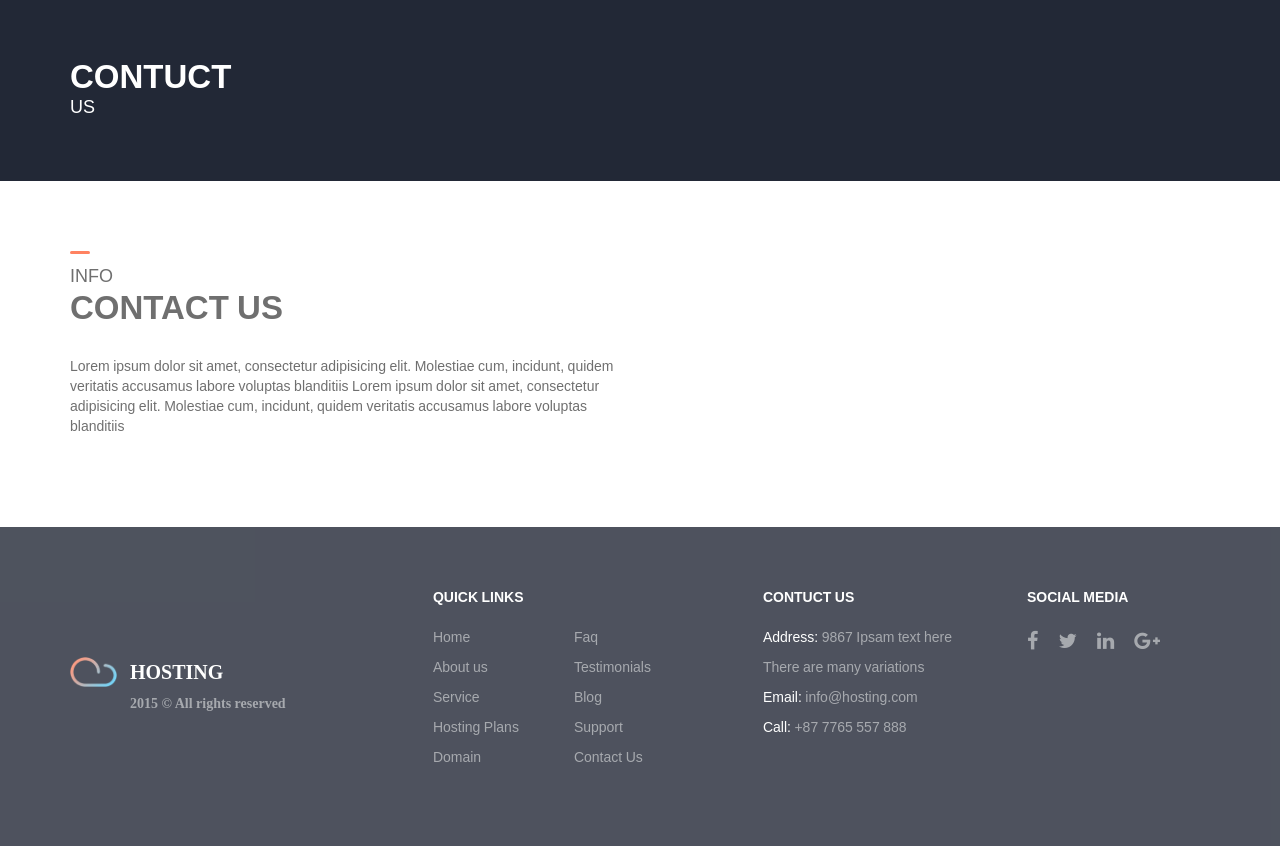
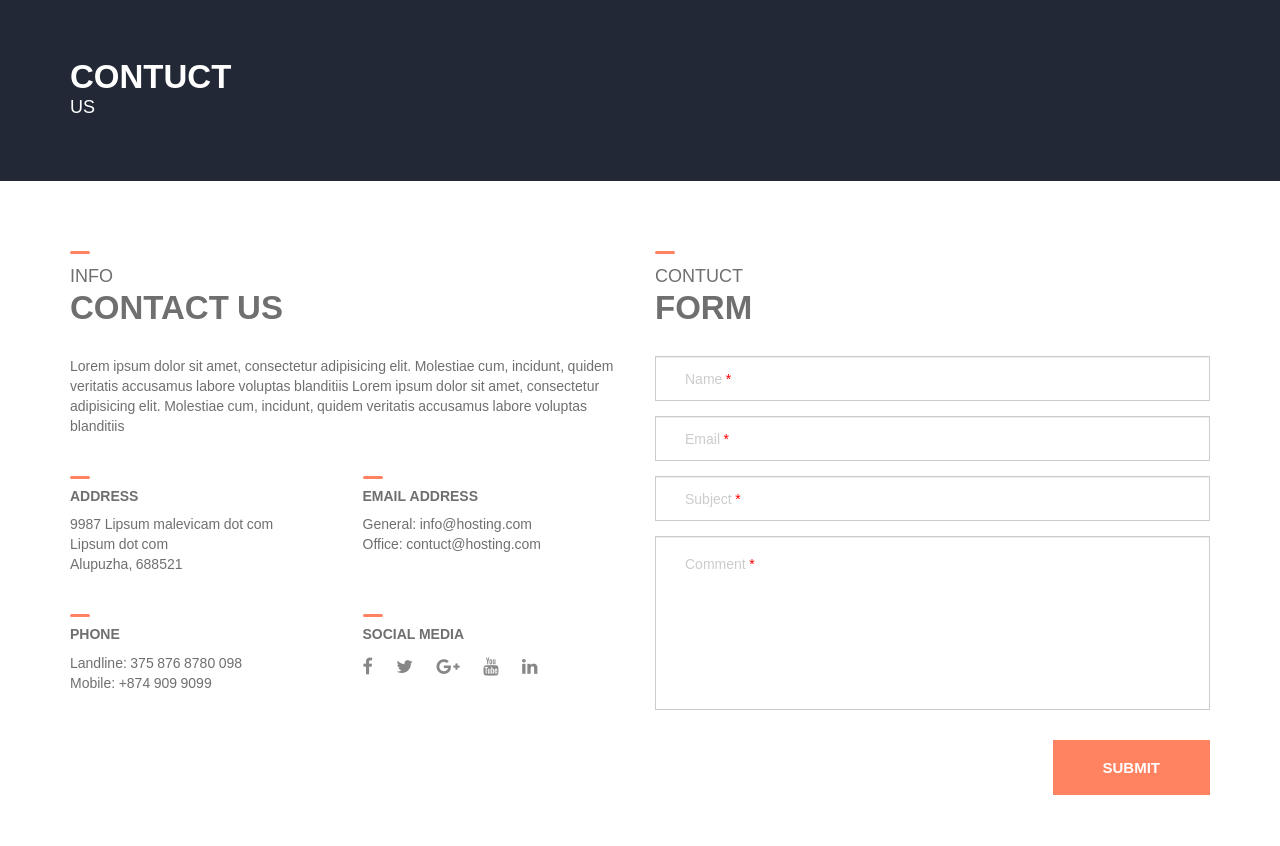
Before and after one commit to puh50/Bootstrap-3-site, a PHP site: page /Contuct-Us.html in a window 1280 px wide. Shown: the part 161-1007 px from the top of the page. Run offline with PHP 8.4, Linux system fonts and the light colour scheme.

Commit message:
site is finished

```diff
--- a/Site/Contuct-Us.html
+++ b/Site/Contuct-Us.html
@@ -10,9 +10,8 @@
     <link rel="stylesheet" href="css/slick.css">
     <link rel="stylesheet" href="select2/css/select2.css">
     <link rel="stylesheet" href="css/style.css">
-    <link rel="stylesheet" href="css/hosting-plans.css">
     <link rel="stylesheet" href="css/faq.css">
-    <link rel="stylesheet" href="css/support.css">
+    <link rel="stylesheet" href="css/contuct-us.css">
 </head>
 <body>
 
@@ -83,12 +82,12 @@
             </div>
         </section>
 
-<!--Support Center form-->
+<!--Contuct Us Info-->
 
         <section id="support-center">
             <div class="container">
                 <div class="row">
-                    <div class="title-block margined-bottom col-xs-6">
+                    <div class="margined-bottom col-sm-12 col-md-6">
                         <div class="title-block margined-bottom">
                             <div class="stick-block">
                                 <div class="stick"></div>
@@ -96,16 +95,93 @@
                             <p class="uppercase-title title-block-p opacity-7">Info</p>
                             <h4 class="uppercase-title title-block-h4 opacity-7">Contact Us</h4>
                         </div>
-                        <p class="opacity-7">Lorem ipsum dolor sit amet, consectetur adipisicing elit. Molestiae cum, incidunt, quidem veritatis accusamus labore voluptas blanditiis Lorem ipsum dolor sit amet, consectetur adipisicing elit. Molestiae cum, incidunt, quidem veritatis accusamus labore voluptas blanditiis</p>
+                        <p class="opacity-7 margined-bottom">Lorem ipsum dolor sit amet, consectetur adipisicing elit. Molestiae cum, incidunt, quidem veritatis accusamus labore voluptas blanditiis Lorem ipsum dolor sit amet, consectetur adipisicing elit. Molestiae cum, incidunt, quidem veritatis accusamus labore voluptas blanditiis</p>
+                        <div class="row margined-bottom">
+                            <div class="info-block address col-xs-6">
+                                <div class="stick-block">
+                                    <div class="stick"></div>
+                                </div>
+                                <h5 class="uppercase-bold-title contuct-description-title opacity-7">Address</h5>
+                                <p class="opacity-7">9987 Lipsum malevicam dot com</p>
+                                <p class="opacity-7">Lipsum dot com</p>
+                                <p class="opacity-7">Alupuzha, 688521</p>
+                            </div>
+                            <div class="info-block email-address col-xs-6">
+                                <div class="stick-block">
+                                    <div class="stick"></div>
+                                </div>
+                                <h5 class="uppercase-bold-title contuct-description-title opacity-7">Email Address</h5>
+                                <p class="opacity-7">General: info@hosting.com</p>
+                                <p class="opacity-7">Office: contuct@hosting.com</p>
+                            </div>
+                        </div>
                         <div class="row">
-                            <div class="info-block col-xs-6">
-
+                            <div class="info-block phone col-xs-6">
+                                <div class="stick-block">
+                                    <div class="stick"></div>
+                                </div>
+                                <h5 class="uppercase-bold-title contuct-description-title opacity-7">Phone</h5>
+                                <p class="opacity-7">Landline: 375 876 8780 098</p>
+                                <p class="opacity-7">Mobile: +874 909 9099</p>
                             </div>
+                            <div class="info-block social-media col-xs-6">
+                                <div class="stick-block">
+                                    <div class="stick"></div>
+                                </div>
+                                <h5 class="uppercase-bold-title contuct-description-title opacity-7">Social Media</h5>
+                                <div class="socials">
+                                    <a href="#" class="fa fa-facebook social-icon opacity-5"></a>
+                                    <a href="#" class="fa fa-twitter social-icon opacity-5"></a>
+                                    <a href="#" class="fa fa-google-plus social-icon opacity-5"></a>
+                                    <a href="#" class="fa fa-youtube social-icon opacity-5"></a>
+                                    <a href="#" class="fa fa-linkedin social-icon opacity-5"></a>
+                                </div>
+                            </div>
+                        </div>
+                    </div>
+                    <div class="col-sm-12 col-md-6">
+                        <div class="title-block margined-bottom">
+                            <div class="stick-block">
+                                <div class="stick"></div>
+                            </div>
+                            <p class="uppercase-title title-block-p opacity-7">Contuct</p>
+                            <h4 class="uppercase-title title-block-h4 opacity-7">Form</h4>
+                        </div>
+                        <div class="row">
+                            <form>
+                                <div class="col-xs-12 content">
+                                    <input type="text" class="form-control your-questions-input" required>
+                                    <div class="placeholder">Name <span class="red">*</span></div>
+                                </div>
+                                <div class="col-sm-12 content">
+                                    <input type="email" class="form-control your-questions-input" required>
+                                    <div class="placeholder">Email <span class="red">*</span></div>
+                                </div>
+                                <div class="col-sm-12 content">
+                                    <input type="text" class="form-control your-questions-input" required>
+                                    <div class="placeholder">Subject <span class="red">*</span></div>
+                                </div>
+                                <div class="col-sm-12 content">
+                                    <textarea rows="8" class="form-control faq-text-area margined-bottom" required></textarea>
+                                    <div class="placeholder placeholder-area">Comment <span class="red">*</span></div>
+                                </div>
+                                <div class="button-block button-block-submit-questions col-xs-12">
+                                    <button type="submit" class="btn btn-default button button-submit-questions pull-right">Submit</button>
+                                </div>
+                            </form>
                         </div>
                     </div>
                 </div>
             </div>
         </section>
+
+<!-- Map -->
+
+<section id="map">
+    <div class="map">
+        <iframe src="https://www.google.com/maps/embed?pb=!1m14!1m12!1m3!1d45752457.7286575!2d57.791170403480294!3d45.580323518412726!2m3!1f0!2f0!3f0!3m2!1i1024!2i768!4f13.1!5e0!3m2!1sru!2sby!4v1539003659896" width="100%" height="450" frameborder="0" style="border:0" allowfullscreen></iframe>
+    </div>
+</section>
 
 <!--Footer-->
 
--- a/Site/css/contuct-us.css
+++ b/Site/css/contuct-us.css
@@ -0,0 +1,26 @@
+/* Contuct Us info */
+
+.contuct-description-title {
+    margin-bottom: 10px;
+}
+.socials .fa {
+    color: #111;
+}
+.socials a {
+    font-size: 18px;
+    padding-left: 0;
+    padding-right: 5px;
+}
+.form-control {
+    height: 45px;
+}
+
+@media screen and (max-width: 500px) {
+    .address, .phone {
+        width: 100%;
+        margin-bottom: 20px;
+    }
+    .email-address, .social-media {
+        width: 100%;
+    }
+}
--- a/Site/css/faq.css
+++ b/Site/css/faq.css
@@ -46,7 +46,7 @@
 }
 .faq-text-area {
     padding-left: 20px;
-    resize: vertical;
+    resize: none;
 }
 .button-submit-questions {
     padding: 0 50px;
```
Lines whose indentation alone changed are shown as unchanged.
